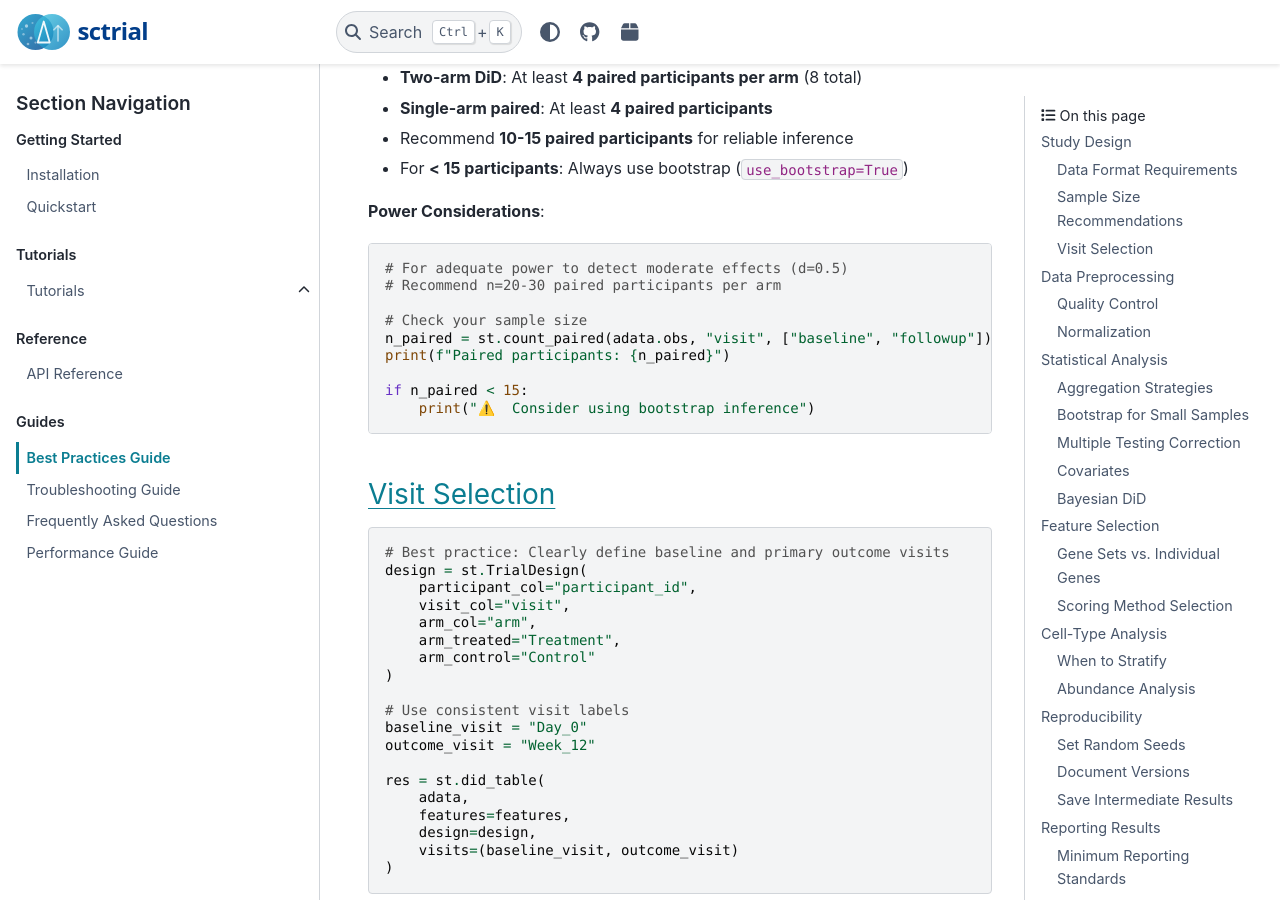
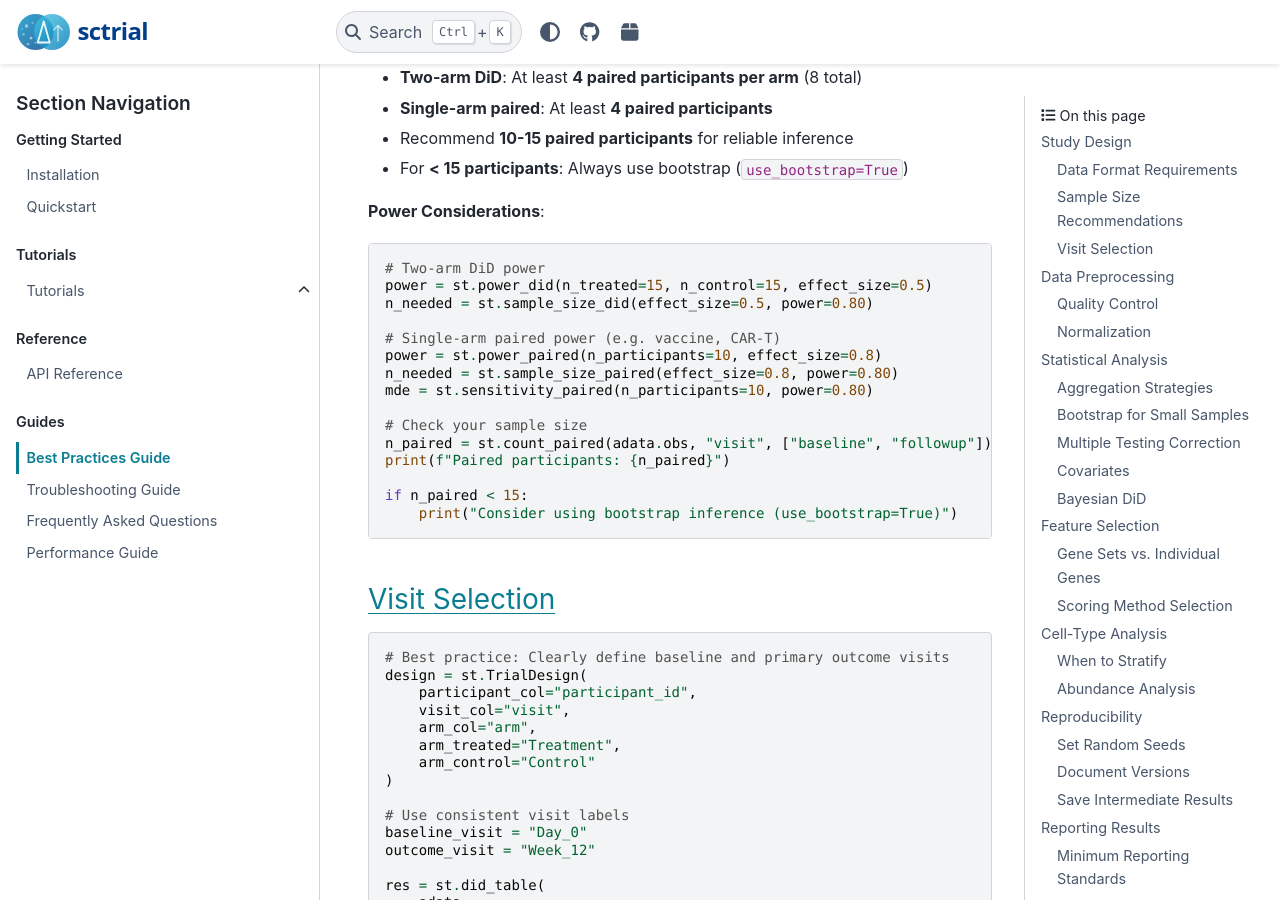
Before and after one commit to TheOmarLab/sctrial, a Sphinx documentation site: the page built from docs/source/best_practices.rst, in a window 1280 px wide and 900 px high, scrolled down 1669 px. Built offline with Sphinx 7.4.7 and the PyData theme 0.15.4, drawn with Linux system fonts in a browser that asks for light colours; pages that are not in the unit, such as notebooks, are missing from menus.

Commit message:
Export paired power functions from sctrial.stats and update docs
- Add power_paired, sample_size_paired, sensitivity_paired to
  sctrial.stats.__init__.py exports and __all__
- Update module docstring to list paired power functions
- Add paired power examples to best_practices.rst

```diff
--- a/docs/source/best_practices.rst
+++ b/docs/source/best_practices.rst
@@ -38,15 +38,21 @@ Sample Size Recommendations
 
 .. code-block:: python
 
-   # For adequate power to detect moderate effects (d=0.5)
-   # Recommend n=20-30 paired participants per arm
+   # Two-arm DiD power
+   power = st.power_did(n_treated=15, n_control=15, effect_size=0.5)
+   n_needed = st.sample_size_did(effect_size=0.5, power=0.80)
+
+   # Single-arm paired power (e.g. vaccine, CAR-T)
+   power = st.power_paired(n_participants=10, effect_size=0.8)
+   n_needed = st.sample_size_paired(effect_size=0.8, power=0.80)
+   mde = st.sensitivity_paired(n_participants=10, power=0.80)
 
    # Check your sample size
    n_paired = st.count_paired(adata.obs, "visit", ["baseline", "followup"])
    print(f"Paired participants: {n_paired}")
 
    if n_paired < 15:
-       print("⚠️  Consider using bootstrap inference")
+       print("Consider using bootstrap inference (use_bootstrap=True)")
 
 Visit Selection
 ~~~~~~~~~~~~~~~
```
Also changed, not shown: 1 other file.
